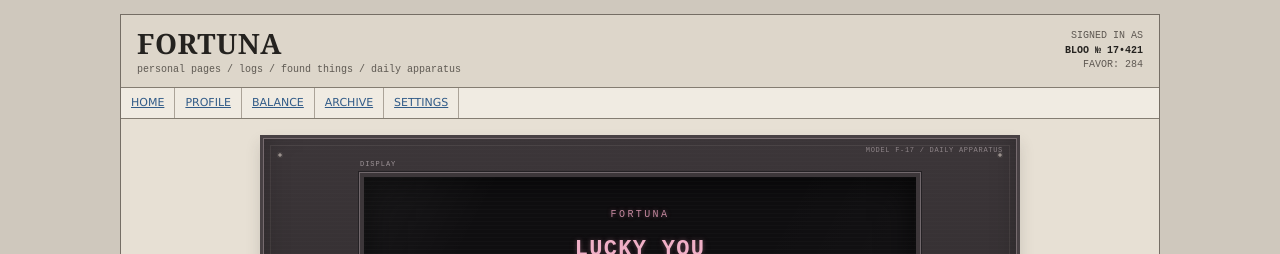
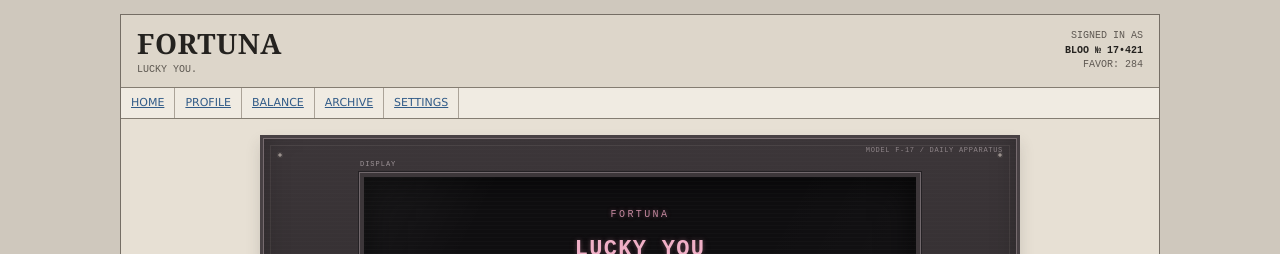
Before and after one commit to Blookittt/blookittt.github.io, a Jekyll site: the page built from index.html, in a window 1280 px wide. Shown: the top 254 px of the page. Built offline with Jekyll 4.4.1, drawn with Linux system fonts in a browser that asks for light colours.

```diff
--- a/_layouts/default.html
+++ b/_layouts/default.html
@@ -5,7 +5,7 @@
   <meta name="viewport" content="width=device-width,initial-scale=1">
   <title>{% if page.title and page.title != "home" %}{{ page.title | escape }} / {% endif %}FORTUNA</title>
   <meta name="description" content="{{ page.excerpt | default: site.description | strip_html | strip_newlines | escape }}">
-  <link rel="stylesheet" href="/assets/style.css?v=20261005l">
+  <link rel="stylesheet" href="/assets/style.css?v=20261005m">
 </head>
 <body>
   {% if site.data.weekly.song_audio and site.data.weekly.song_audio != "" %}
@@ -18,7 +18,7 @@
     <header class="site-header">
       <div>
         <a class="site-name" href="/">FORTUNA</a>
-        <div class="site-subtitle">personal pages / logs / found things / daily apparatus</div>
+        <div class="site-subtitle">LUCKY YOU.</div>
       </div>
 
       <div class="account-stub">
```
